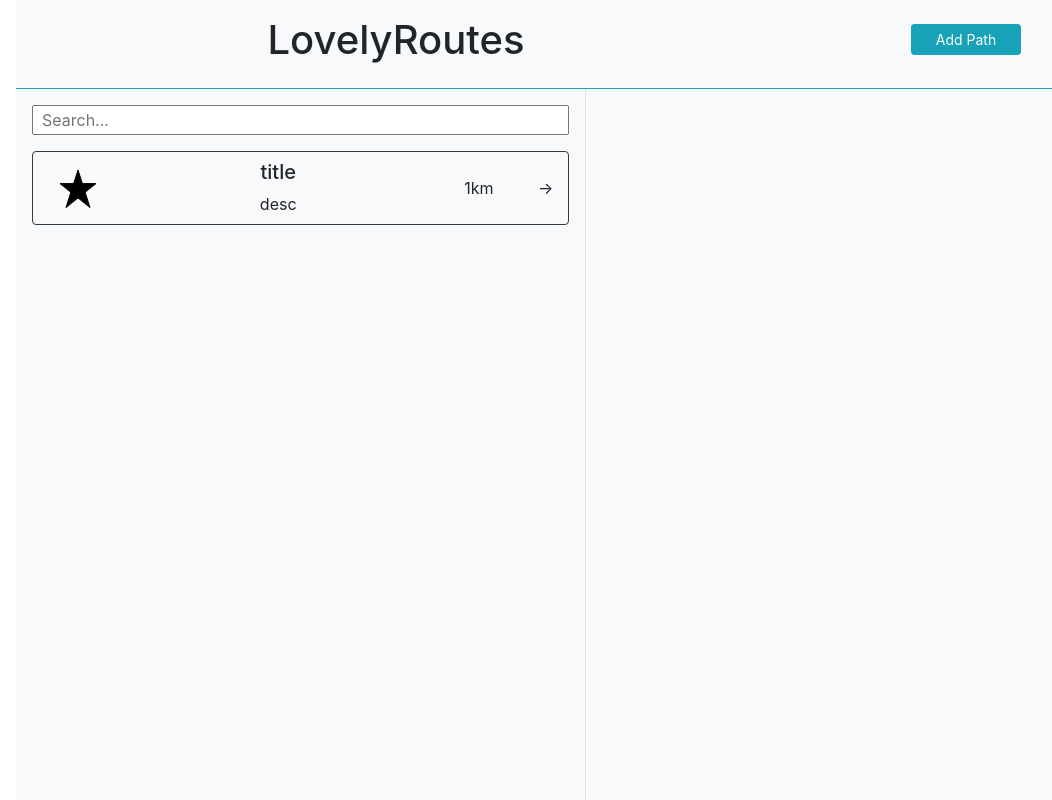
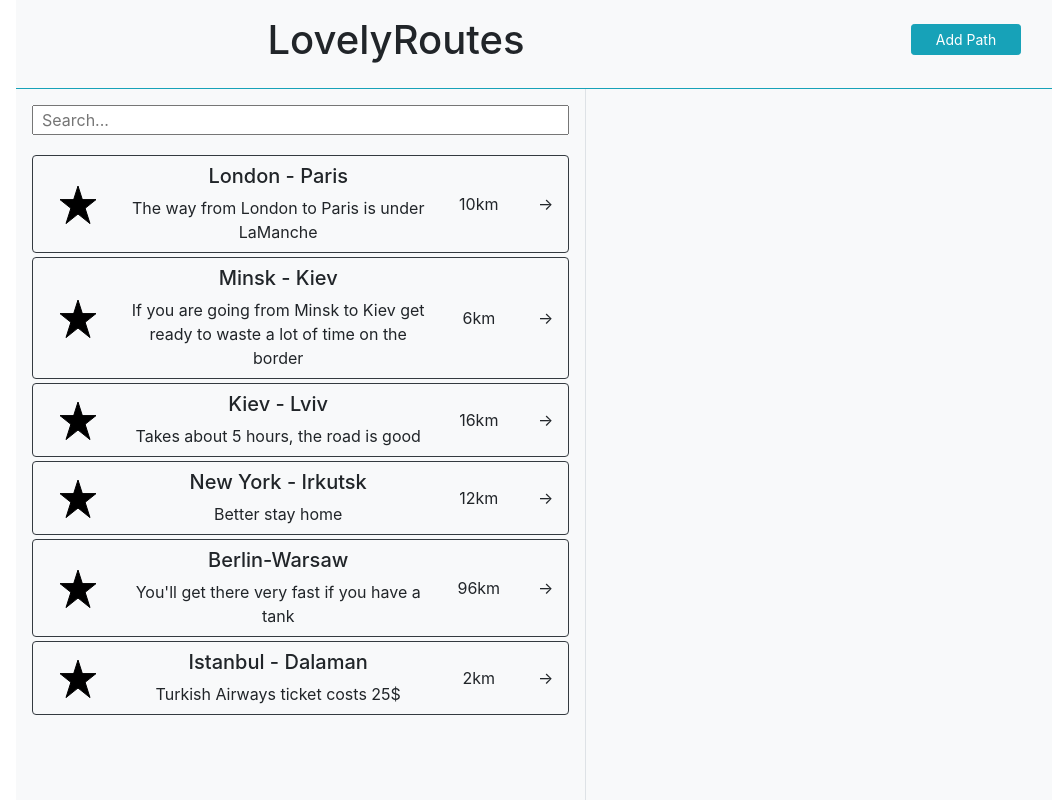
Before and after one commit to ivan-kolesen/lovely-routes, a React (Create React App) app: page / in a window 1280 px wide. Shown: the whole page, without its empty margins (54-1106 px from the left). Built offline with nearby package versions, Linux system fonts and the light colour scheme.

Commit message:
feat: add logic to route-component

```diff
--- a/src/App.js
+++ b/src/App.js
@@ -15,7 +15,7 @@ class App extends Component {
     return (
       <Fragment>
         <Header />
-        <Main />
+        <Main routes={this.state.routes} />
         <Popup />
       </Fragment>
     );
--- a/src/Main.jsx
+++ b/src/Main.jsx
@@ -6,9 +6,9 @@ class Main extends Component {
   render() {
     return (
       <div className="row flex-grow-1">
-        <div className="col-lg-6 p-3 border-right text-center">
-          <input className="w-100 pl-2" placeholder="Search..." />
-          <Routes />
+        <div className="d-flex flex-column col-lg-6 p-3 border-right text-center">
+          <input className="w-100 pl-2 mb-3" placeholder="Search..." />
+          <Routes routes={this.props.routes} />
         </div>
         <Description />
       </div>
--- a/src/Route.jsx
+++ b/src/Route.jsx
@@ -3,7 +3,7 @@ import React, { Component } from "react";
 class Route extends Component {
   render() {
     return (
-      <div className="row m-0 border border-dark rounded">
+      <div className="row m-0 border border-dark rounded mt-1">
         <div className="d-flex align-items-center justify-content-center col-lg-2 p-1">
           <svg width="40" height="40">
             <polygon
@@ -14,11 +14,11 @@ class Route extends Component {
           </svg>
         </div>
         <div className="col-lg-7 p-1">
-          <h2 className="h5 m-0 p-1">title</h2>
-          <p className="m-0 p-1">desc</p>
+          <h2 className="h5 m-0 p-1">{this.props.route.title}</h2>
+          <p className="m-0 p-1">{this.props.route.shortDesc}</p>
         </div>
         <div className="d-flex align-items-center justify-content-center col-lg-2 p-1">
-          1km
+          {this.props.route.length}
         </div>
         <div className="d-flex align-items-center justify-content-center col-lg-1 p-1">
           ->
--- a/src/Routes.jsx
+++ b/src/Routes.jsx
@@ -3,9 +3,12 @@ import Route from "./Route";
 
 class Routes extends Component {
   render() {
+    let routes = this.props.routes;
     return (
-      <div className="pt-3">
-        <Route />
+      <div className="flex-grow-1" style={{ overflow: "scroll" }}>
+        {routes.map(route => {
+          return <Route key={route.id} route={route} />;
+        })}
       </div>
     );
   }
--- a/src/config.js
+++ b/src/config.js
@@ -1,5 +1,6 @@
 export const routes = [
   {
+    id: "1",
     isActive: false,
     isFavourite: false,
     title: "London - Paris",
@@ -9,6 +10,7 @@ export const routes = [
     length: "10km"
   },
   {
+    id: "2",
     isActive: false,
     isFavourite: true,
     title: "Minsk - Kiev",
@@ -19,6 +21,7 @@ export const routes = [
     length: "6km"
   },
   {
+    id: "3",
     isActive: false,
     isFavourite: true,
     title: "Kiev - Lviv",
@@ -28,6 +31,7 @@ export const routes = [
     length: "16km"
   },
   {
+    id: "4",
     isActive: false,
     isFavourite: false,
     title: "New York - Irkutsk",
@@ -37,6 +41,7 @@ export const routes = [
     length: "12km"
   },
   {
+    id: "5",
     isActive: false,
     isFavourite: false,
     title: "Berlin-Warsaw",
@@ -46,6 +51,7 @@ export const routes = [
     length: "96km"
   },
   {
+    id: "6",
     isActive: false,
     isFavourite: true,
     title: "Istanbul - Dalaman",
```
